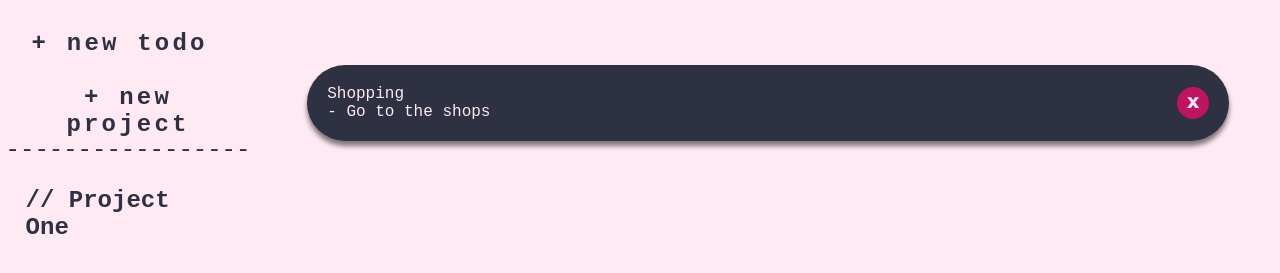
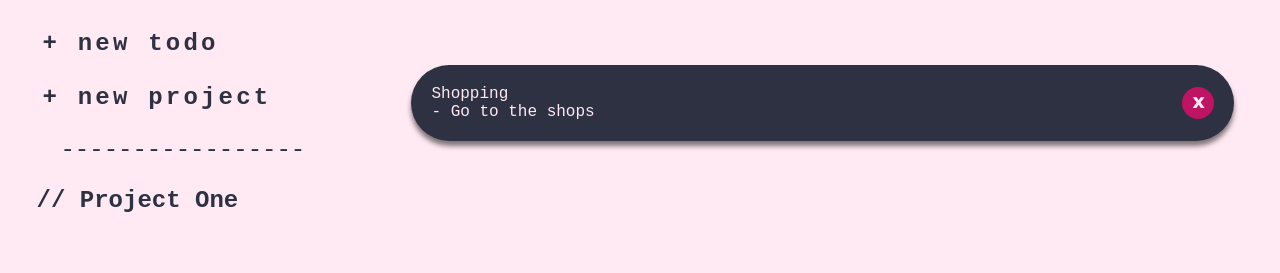
Before and after one commit to jckstllrd/TOP-todo-app, a website built with webpack: page src/index.html in a window 1280 px wide. Shown: the part 89-362 px from the top of the page. Built offline with nearby package versions, Linux system fonts and the light colour scheme.

Commit message:
Increase size of sidebar for debugging

```diff
--- a/src/domController.js
+++ b/src/domController.js
@@ -7,6 +7,9 @@ export default class domController {
   handleTodoClick(e) {
     console.log("clicked todo");
     console.log(e);
+    /*
+
+    */
   }
 
   handleProjectClick(e) {
--- a/src/styles.css
+++ b/src/styles.css
@@ -11,7 +11,7 @@ body {
 
 body {
   display: grid;
-  grid-template-columns: 1fr 4fr;
+  grid-template-columns: 2fr 5fr;
   grid-template-rows: 1fr 8fr;
   grid-template-areas: "header header" "sidebar content";
   background-color: #ffe9f3;
@@ -76,6 +76,7 @@ nav > button:hover {
   justify-content: flex-start;
   align-items: center;
   font-size: 1.5rem;
+
 }
 
 .actions-wrapper {
```
Also changed, not shown: src/appController.js (added), src/project.js (deleted).
